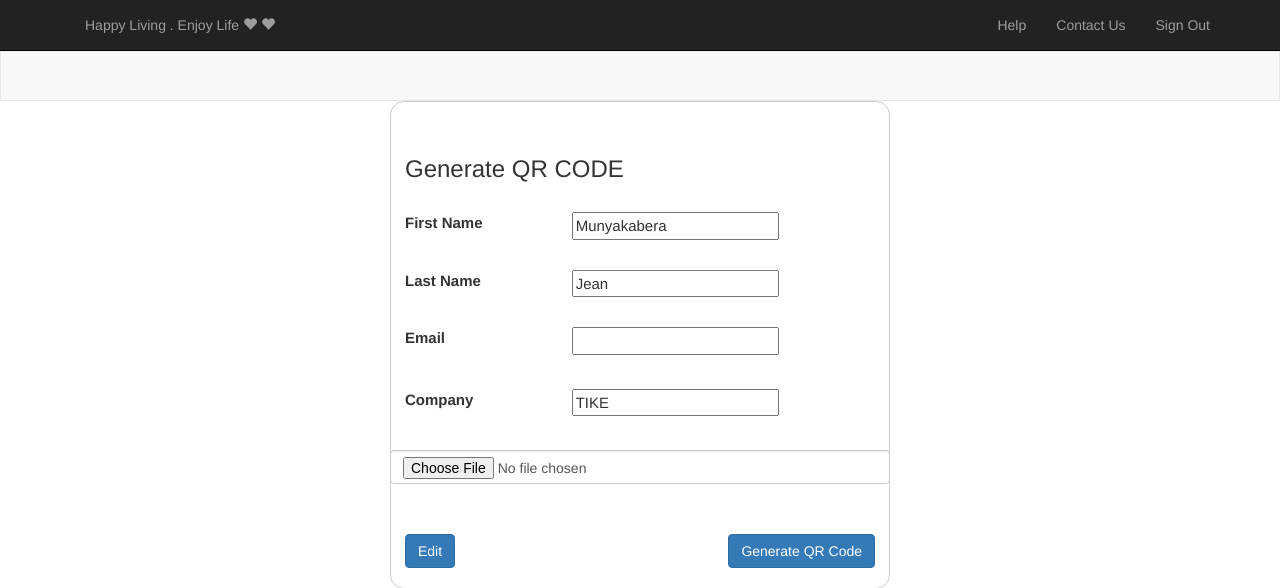
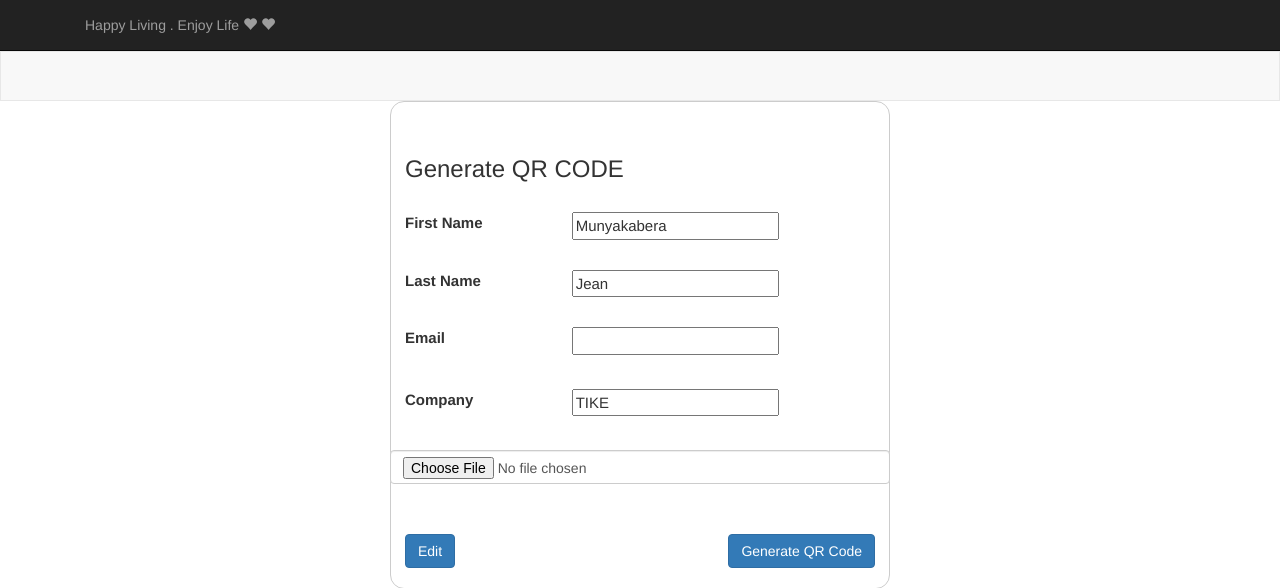
Before and after one commit to ironmann250/tike_onsite, a Django app: page /edit_badge/3 in a window 1280 px wide. Shown: the top 588 px of the page. Run offline with Django 3.2, Linux system fonts and the light colour scheme; data comes from the database, SQL or seed files in the repository.

Commit message:
changes on templates

```diff
--- a/Templates/html/badges/base.html
+++ b/Templates/html/badges/base.html
@@ -31,13 +31,15 @@
 <nav class="navbar navbar-inverse navbar-static-top">
   <div class="container">
   <p class="navbar-text navbar-centre">Happy Living . Enjoy Life <span class="glyphicon glyphicon-heart" aria-hidden="true"></span> <span class="glyphicon glyphicon-heart" aria-hidden="true"></span></p>
-   <div class="navbar-right">
+   <!--<div class="navbar-right">
       <ul class="nav navbar-nav">
        <li class=""><a href="#">Help</a></li>
        <li class=""><a href="#">Contact Us</a></li>
         <li class=""><a href="/logout">Sign Out</a></li>
        </ul>
+
       </div>
+      -->
     </div>
 </nav>
 </div>
```
